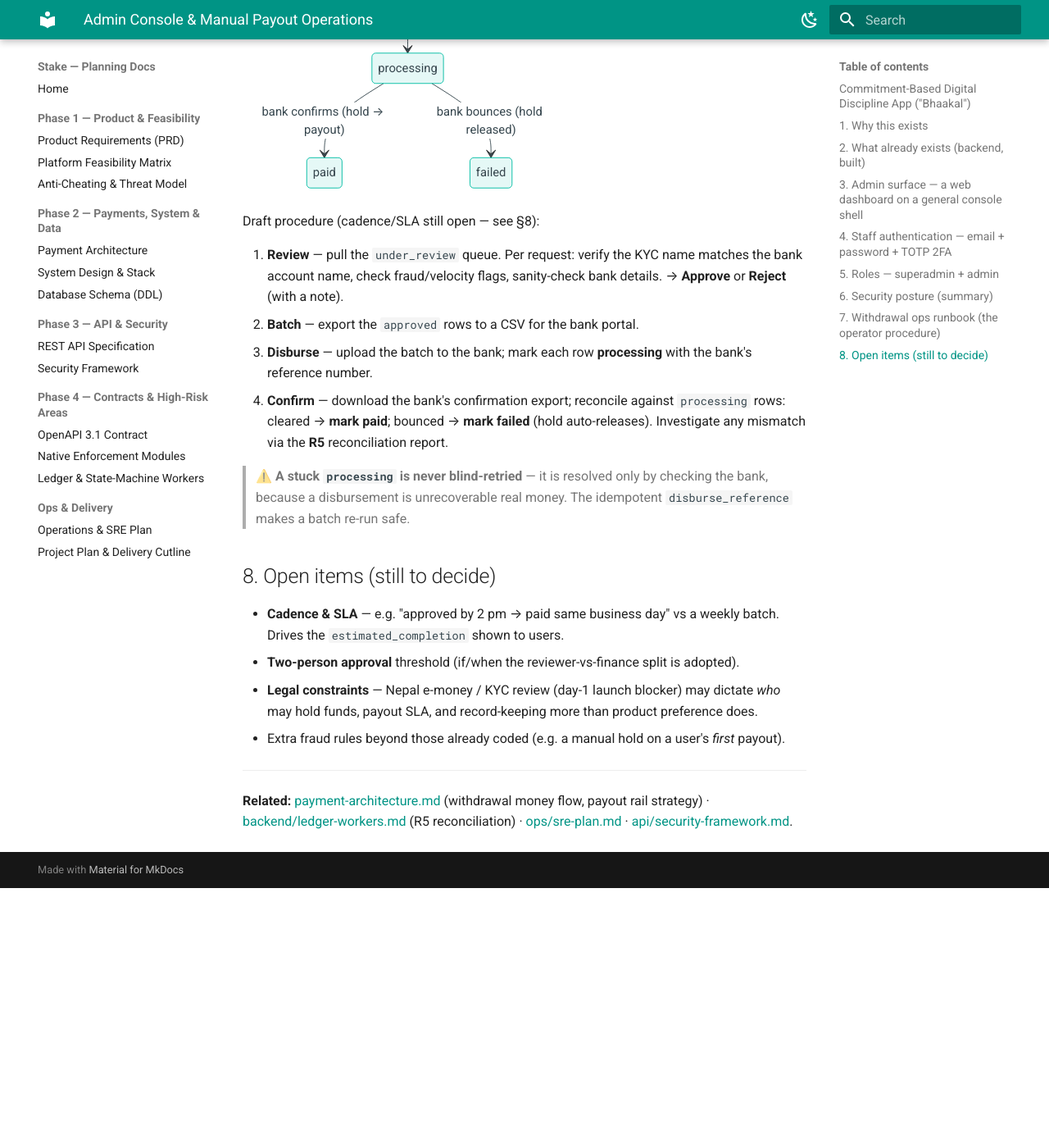
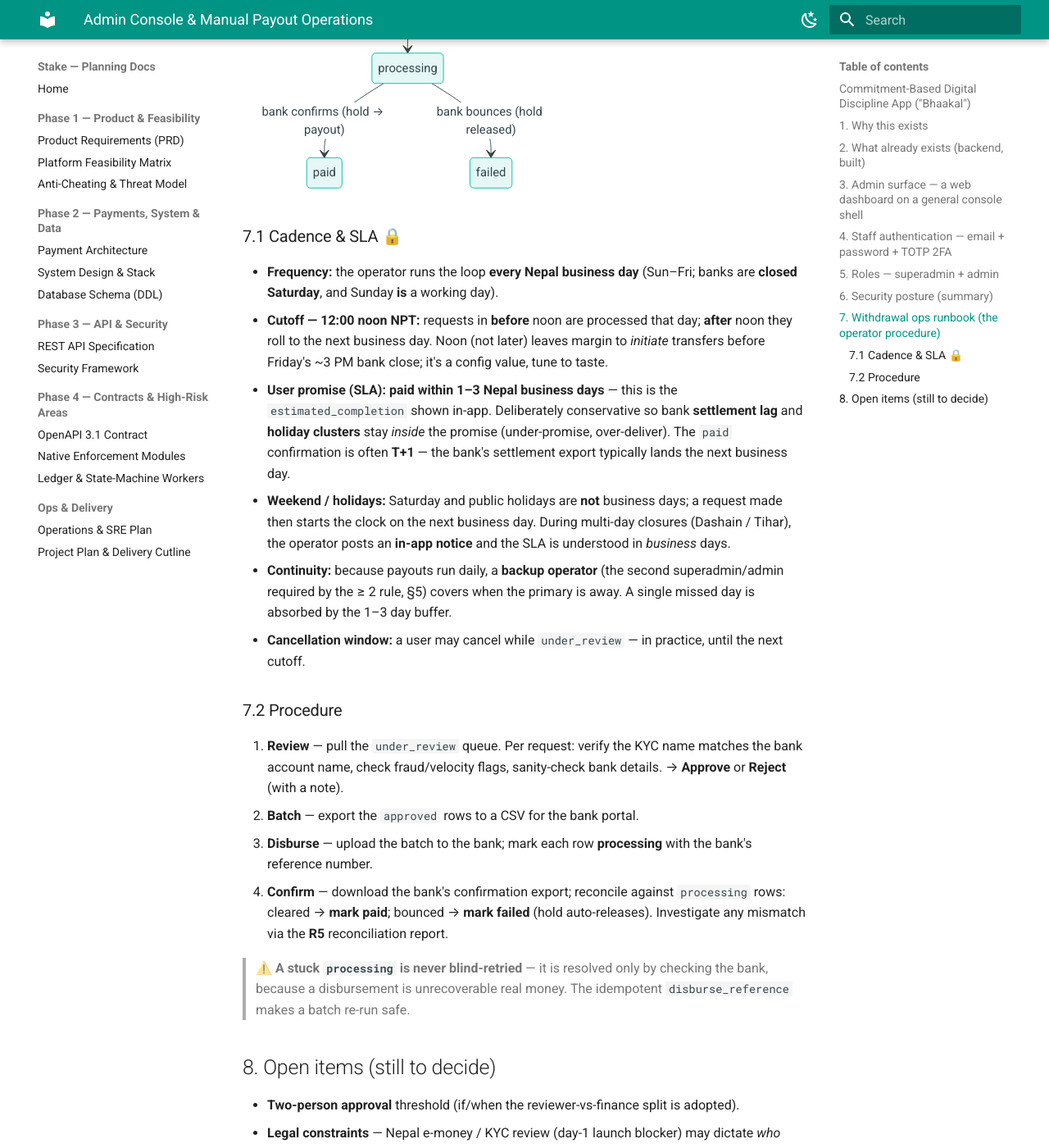
Before and after one commit to JEEVANRAWAL/stake-app-doc, an MkDocs documentation site: the page built from docs/ops/admin-console.md, in a window 1280 px wide and 1400 px high, scrolled down 3952 px. Shown: the whole window at 82% size. Built offline with MkDocs 1.6.1 and Material for MkDocs 9.7.7, drawn with Linux system fonts in a browser that asks for light colours; before the commit the page ends 5035 px from its top, so only the background shows below that.

Commit message:
Docs: settle payout ops-runbook cadence & SLA
Resolve the open cadence item in admin-console.md: operator runs the payout
loop every Nepal business day (Sun–Fri; Sat closed), noon NPT cutoff, with a
conservative "paid within 1–3 Nepal business days" user SLA (absorbs bank
settlement lag + Dashain/Tihar closures; paid is often T+1). Adds weekend/
holiday handling, backup-operator continuity, and the cancellation window;
splits §7 into 7.1 Cadence & SLA + 7.2 Procedure and drops the item from §8.

Co-Authored-By: Claude Opus 4.8 <noreply@anthropic.com>

````diff
--- a/docs/ops/admin-console.md
+++ b/docs/ops/admin-console.md
@@ -128,7 +128,26 @@ stateDiagram-v2
     under_review --> cancelled: user cancels (hold released)
 ```
 
-Draft procedure (cadence/SLA still open — see §8):
+### 7.1 Cadence & SLA 🔒
+
+- **Frequency:** the operator runs the loop **every Nepal business day** (Sun–Fri; banks are
+  **closed Saturday**, and Sunday **is** a working day).
+- **Cutoff — 12:00 noon NPT:** requests in **before** noon are processed that day; **after**
+  noon they roll to the next business day. Noon (not later) leaves margin to *initiate*
+  transfers before Friday's ~3 PM bank close; it's a config value, tune to taste.
+- **User promise (SLA): paid within 1–3 Nepal business days** — this is the
+  `estimated_completion` shown in-app. Deliberately conservative so bank **settlement lag** and
+  **holiday clusters** stay *inside* the promise (under-promise, over-deliver). The `paid`
+  confirmation is often **T+1** — the bank's settlement export typically lands the next business day.
+- **Weekend / holidays:** Saturday and public holidays are **not** business days; a request made
+  then starts the clock on the next business day. During multi-day closures (Dashain / Tihar),
+  the operator posts an **in-app notice** and the SLA is understood in *business* days.
+- **Continuity:** because payouts run daily, a **backup operator** (the second superadmin/admin
+  required by the ≥ 2 rule, §5) covers when the primary is away. A single missed day is absorbed
+  by the 1–3 day buffer.
+- **Cancellation window:** a user may cancel while `under_review` — in practice, until the next cutoff.
+
+### 7.2 Procedure
 
 1. **Review** — pull the `under_review` queue. Per request: verify the KYC name matches the
    bank account name, check fraud/velocity flags, sanity-check bank details. → **Approve** or
@@ -146,8 +165,6 @@ Draft procedure (cadence/SLA still open — see §8):
 
 ## 8. Open items (still to decide)
 
-- **Cadence & SLA** — e.g. "approved by 2 pm → paid same business day" vs a weekly batch. Drives
-  the `estimated_completion` shown to users.
 - **Two-person approval** threshold (if/when the reviewer-vs-finance split is adopted).
 - **Legal constraints** — Nepal e-money / KYC review (day-1 launch blocker) may dictate *who*
   may hold funds, payout SLA, and record-keeping more than product preference does.
````
